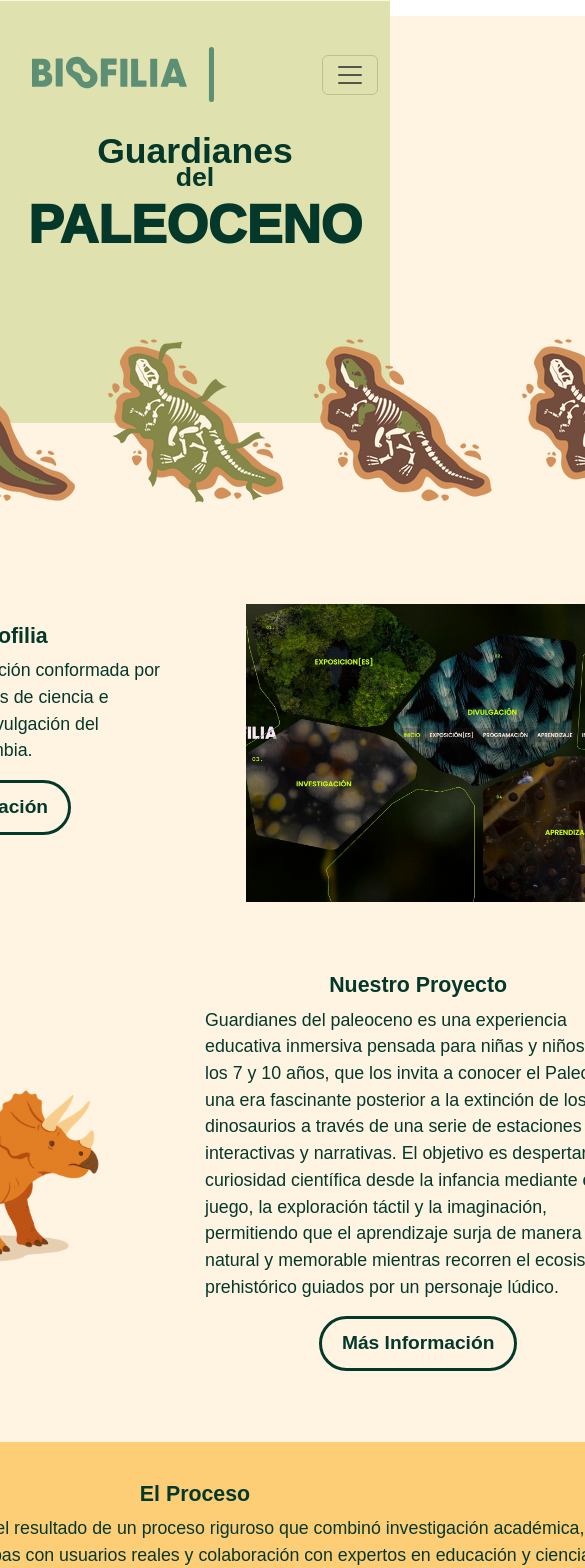
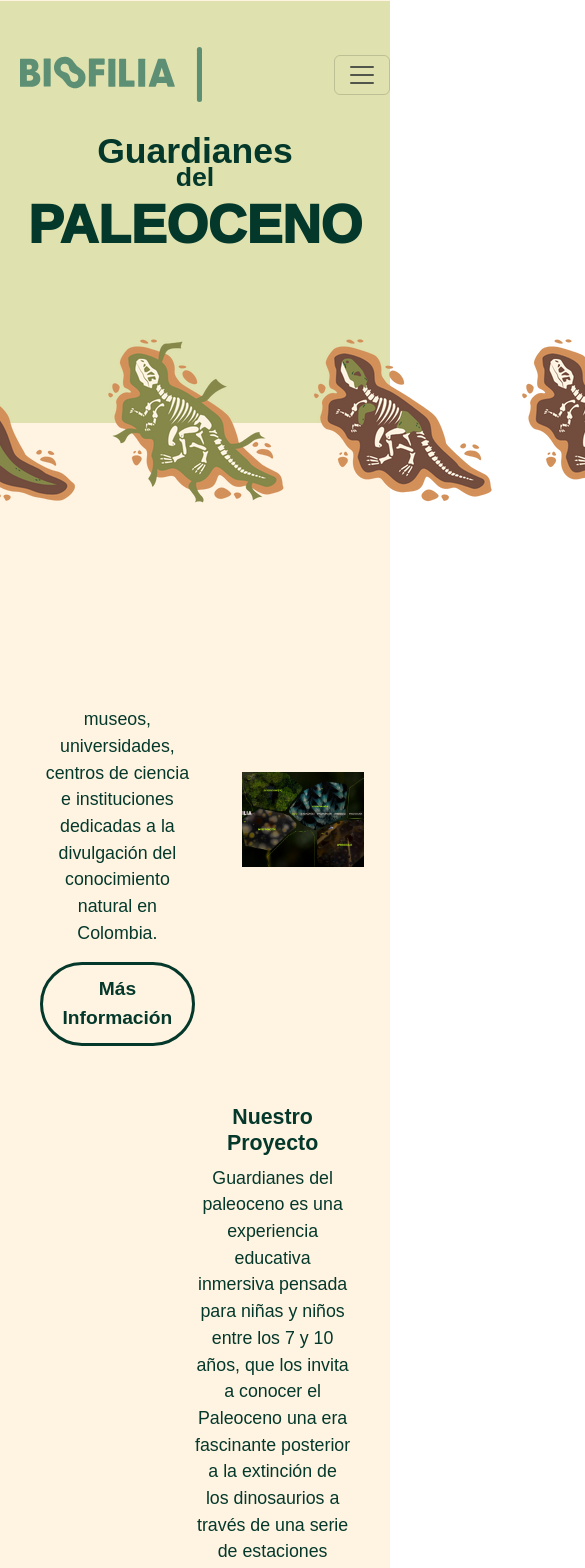
Before and after one commit to CarlosBe0305/Guardianes-del-Paleoceno, a React (Create React App) app: page / in a window 390 px wide. Shown: the top 1568 px of the page, 585 px wide, since content can reach past the window. Built offline with nearby package versions, Linux system fonts and the light colour scheme.

Commit message:
Enhance layout and styling across multiple components; add decorative elements and improve responsiveness

```diff
--- a/src/App.css
+++ b/src/App.css
@@ -1,5 +1,6 @@
 .App {
   text-align: center;
+  width: 100vw;
 }
 
 .App-logo {
--- a/src/Pages/Biofilia.css
+++ b/src/Pages/Biofilia.css
@@ -9,11 +9,17 @@
   justify-content: center;
   font-size: calc(10px + 2vmin);
   color: white;
+  width: 100vw;
 }
 
 .App-body{
   position: relative;
   top: 100px;
+}
+.body{
+  margin-top: 60vh;
+  background-color: #FFF4E2;
+  width: 100vw;
 }
 .App-header{
 
@@ -30,6 +36,55 @@
     top: 0px;
     position: absolute;
     width: 100vw;
+}
+ h1, h3 {
+    display: inline;
+  }
+  h1 {
+    font-size: 3em;
+    font-weight:1000;
+    position: relative;
+    top: -20px;
+    padding: 0;
+  }
+  h2 {
+    font-size: 2em;
+    font-weight: 800;
+
+  }
+  h3 {
+    font-size: 1.5em;
+    font-weight: 900;
+    position: relative;
+    top: -20px;
+  }
+  h4 {
+    font-size: 1.2em;
+    font-weight: 900;
+    text-align: center;
+  }
+section{
+  color: #04382B;
+  text-align: left;
+  z-index: 1;
+}
+
+.Info {
+  display: flex; /* Activa Flexbox */
+  align-items: stretch; /* Estira los elementos hijos para que tengan la misma altura */
+  justify-content: space-between; /* Mantiene separación horizontal entre texto e imagen */
+  flex-wrap: wrap; /* Permite que los elementos se ajusten si no caben en una fila */
+  gap: 20px; /* Espacio entre los elementos */
+  margin: 5%; /* Margen alrededor del contenedor */
+  position: relative; /* Posiciona el contenedor */
+  top: -150px; /* Posición inicial */
+}
+
+
+.Info-Text {
+  flex: 1; /* El texto ocupará el espacio disponible */
+  padding: 20px; /* Espacio interno */
+  text-align: center; /* Alinea el texto a la izquierda */
 }
 .Logo{
   position: fixed;
--- a/src/Pages/Biofilia.js
+++ b/src/Pages/Biofilia.js
@@ -67,6 +67,15 @@ function Biofilia() {
           <h1>PALEOCENO</h1>
         </Link>
       </header>
+      <div className="body">
+        <section className="Info" id="alianza-biofilia">
+          <div className="Info-Text">
+            <h4>¿Qué es Biofilia?</h4>
+            <p>Somos ocho entidades dedicadas a investigar y promover la conservación de la vida, que nos unimos con el interés de despertar en el país un genuino afecto por lo vivo. Somos Alianza Biofilia.
+Escuchamos el llamado de la ciencia, las organizaciones y las comunidades para tomar las medidas necesarias y permitir la recuperación, la regeneración y la conservación de todo aquello que sostiene la vida en todas sus formas y manifestaciones.</p>
+          </div>
+        </section>
+        </div>
     </div>
   );
 }
--- a/src/Pages/Components/styles/NavFAB.css
+++ b/src/Pages/Components/styles/NavFAB.css
@@ -1,6 +1,12 @@
 .navbar {
-    width: 100%;
-    z-index: 100;
+  width: 100vw;
+  max-width: 100vw;
+  box-sizing: border-box;
+  margin: 0;
+  left: 0;
+  right: 0;
+  overflow-x: hidden;
+  z-index: 100;
 }
 .App-Header {
     height: 100%;
@@ -45,3 +51,16 @@
     text-decoration: none;
     transform: translateX(0) scale(0.5);
 }
+
+body {
+  overflow-x: hidden;
+}
+
+.container-fluid {
+  padding-left: 0;
+  padding-right: 0;
+  margin: 0;
+  width: 100vw;
+  max-width: 100vw;
+  box-sizing: border-box;
+}
--- a/src/Pages/HomePage.css
+++ b/src/Pages/HomePage.css
@@ -1,4 +1,3 @@
-
 .App{
   color: white;
   font-family: 'Poppins', sans-serif;
@@ -18,10 +17,19 @@
     position: relative;
     width: 100vw;
 }
+.Decorativo1 {
+  position: absolute;
+  top: -300px;
+  left: 50%;
+  transform: translateX(-50%);
+  width: 40%;
+  z-index: 1000; /* mucho mayor */
+}
 .App-body{
   background-color: #FFF4E2;
   position: relative;
   top: 100px;
+  overflow: hidden;
 }
 .App-header{
 
@@ -90,6 +98,7 @@ section{
   flex: 1; /* El texto ocupará el espacio disponible */
   padding: 20px; /* Espacio interno */
   text-align: left; /* Alinea el texto a la izquierda */
+  align-content: center;
 }
 
 .Info-Image {
@@ -130,11 +139,13 @@ section{
 }
 
 .lineas-decoracion-1 {
-  position: absolute;
-  top: -300px;
-  right: -150px;
-  width: 35%;
-  z-index: 1000; /* mucho mayor */
+  margin-top: 150px;
+  position: relative;
+  right: -100px;
+  width: 40%;
+  max-width: none; /* Permite que sobresalga, pero será recortada */
+  z-index: 1000;
+  pointer-events: none;
 }
 
 /* Solo aplica a las imágenes que NO son fósiles */
@@ -170,6 +181,8 @@ section{
   border-radius: 50px;
   padding: 20px;
   text-align: center;
+  padding-top: 0;
+  margin-top: 0;
 }
 .Proceso .Info-Text{
   text-align: center;
@@ -182,8 +195,10 @@ section{
   text-align: center;
 }
 .SobreNosotros .Info-Text{
+  position: relative;
   text-align: center;
 }
+
 .Herramienta{
   position: absolute;
   width: 30%;
--- a/src/Pages/HomePage.js
+++ b/src/Pages/HomePage.js
@@ -99,7 +99,10 @@ function HomePage() {
           </div>
 
         </section>
+
         <section className="Info Proceso" id="proceso">
+          <img className= "Decorativo1" src="/Images/Decorativo 1.png" alt="Alianza Biofilia" />
+
           <div className="Info-Text">
             <h4>El Proceso</h4>
             <p>
@@ -118,6 +121,8 @@ function HomePage() {
           </div>
 
         </section>
+        <img className="lineas-decoracion-1" src="/Images/Líneas Decoración - 1.png" alt="Fósil pequeño 2" />
+
         <section className="Info">
           <div className="Info-Text">
             <h4>Prototipos</h4>
@@ -140,9 +145,10 @@ function HomePage() {
             <img className="fossil-small2" src="/Images/Fósil 3.png" alt="Fósil pequeño 2" />
                       </div>
         </section>
+
         <section className="Info SobreNosotros" id="sobre-nosotros">
+
           <div className="Info-Text">
-            <img className="lineas-decoracion-1" src="/Images/Líneas Decoración - 1.png" alt="Fósil pequeño 2" />
 
             <h4>Sobre Nosotros</h4>
             <p>
```
